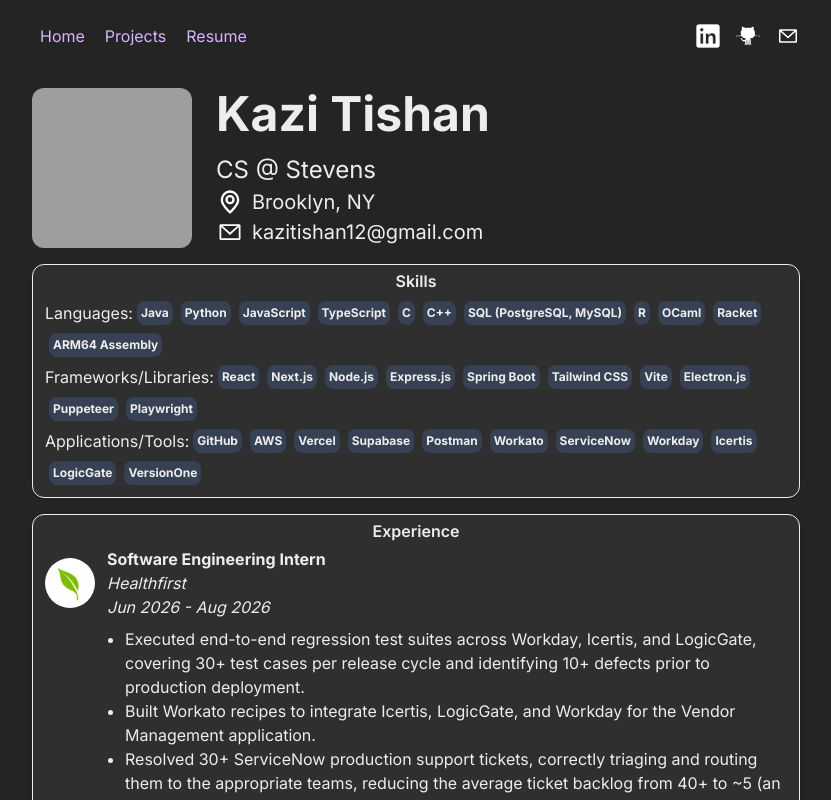
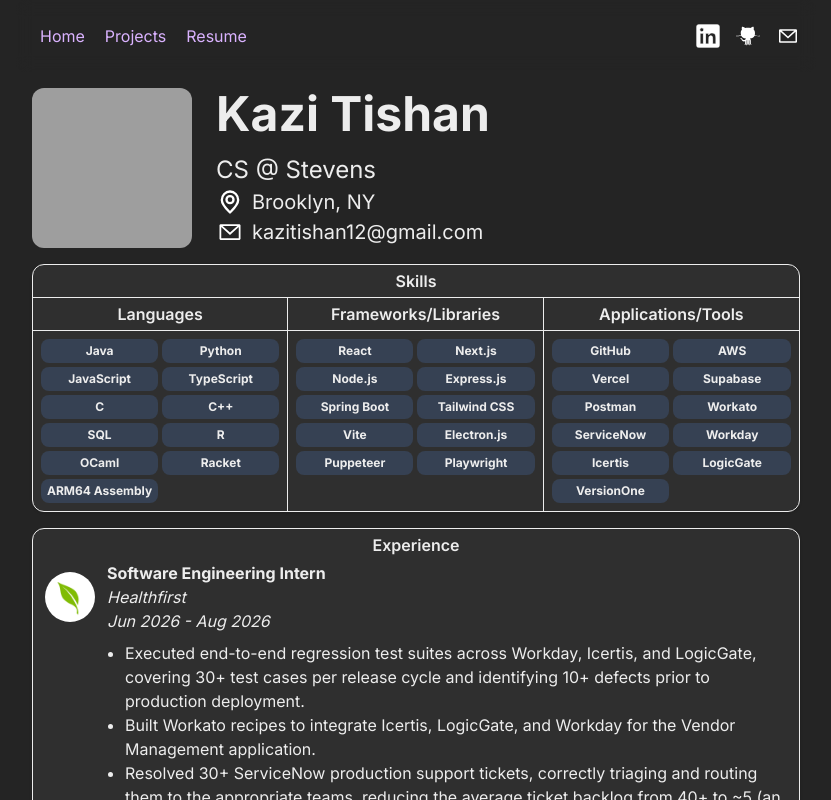
Before and after one commit to kazitishan/Portfolio, a Next.js app: page / in a window 1280 px wide. Shown: the top 800 px of the page, without its empty margins (224-1055 px from the left). Built offline with nearby package versions, Linux system fonts and the light colour scheme; grey boxes are pictures that could not be loaded.

Commit message:
Listing skills in a nicer format

```diff
--- a/src/components/Skills.jsx
+++ b/src/components/Skills.jsx
@@ -7,15 +7,18 @@ function Skills() {
         <div className="rounded-xl border bg-card text-card-foreground shadow m-4">
             <div className="rounded-t-xl flex justify-center font-semibold p-1">Skills</div>
 
-            <div className="skills mb-2 px-3">
+            <div className="grid grid-cols-1 sm:grid-cols-3 border-t">
                 {skills.map(({ category, items }) => (
-                    <div key={category} className="flex items-center flex-wrap">
-                        <p>{category}:</p>
-                        {items.map((item) => (
-                            <div key={item} className="rounded-lg bg-gray-700 m-1 p-1">
-                                <p className="text-xs font-bold">{item}</p>
-                            </div>
-                        ))}
+                    <div key={category} className="border-b sm:border-b-0 sm:border-r last:border-0">
+                        <p className="text-center font-semibold p-1 border-b">{category}</p>
+
+                        <div className="grid grid-cols-2 gap-1 p-2">
+                            {items.map((item) => (
+                                <div key={item} className="rounded-lg bg-gray-700 p-1 text-center">
+                                    <p className="text-xs font-bold">{item}</p>
+                                </div>
+                            ))}
+                        </div>
                     </div>
                 ))}
             </div>
--- a/src/data/info.json
+++ b/src/data/info.json
@@ -14,7 +14,7 @@
     "skills": [
         {
             "category": "Languages",
-            "items": ["Java", "Python", "JavaScript", "TypeScript", "C", "C++", "SQL (PostgreSQL, MySQL)", "R", "OCaml", "Racket", "ARM64 Assembly"]
+            "items": ["Java", "Python", "JavaScript", "TypeScript", "C", "C++", "SQL", "R", "OCaml", "Racket", "ARM64 Assembly"]
         },
         {
             "category": "Frameworks/Libraries",
```
